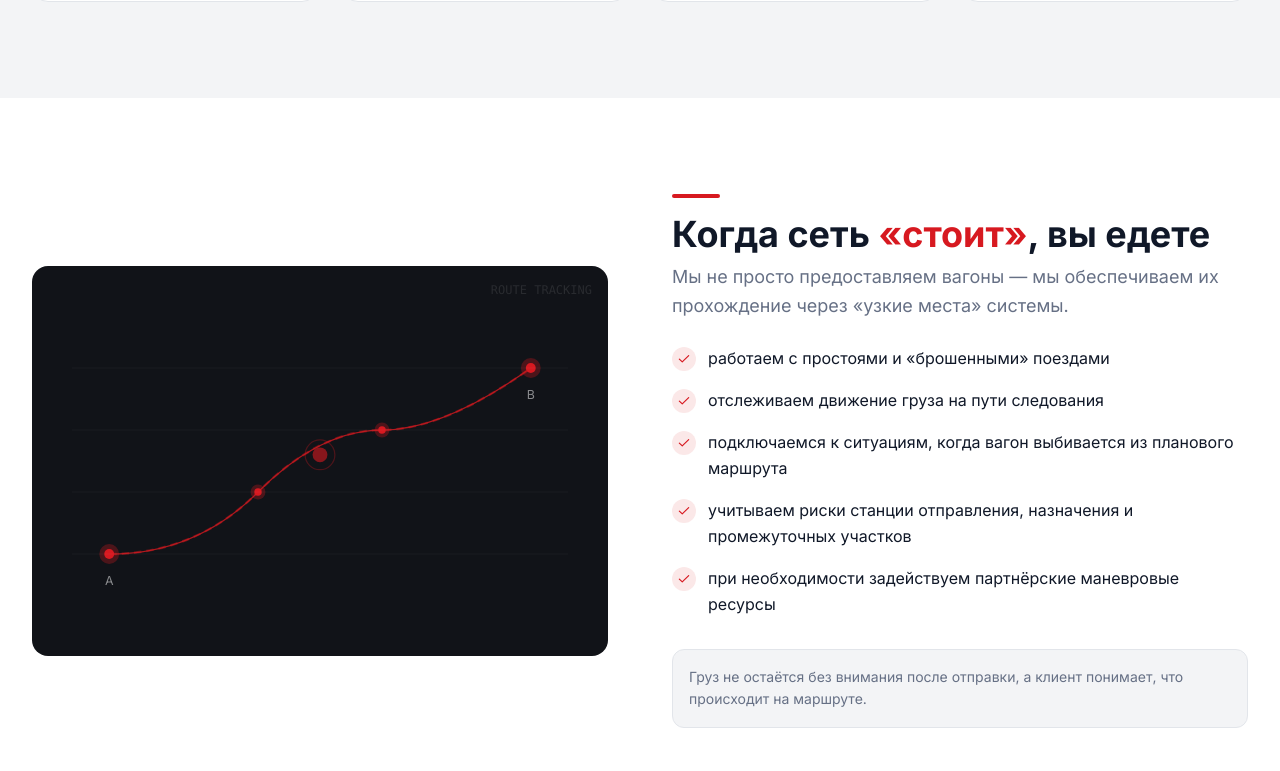
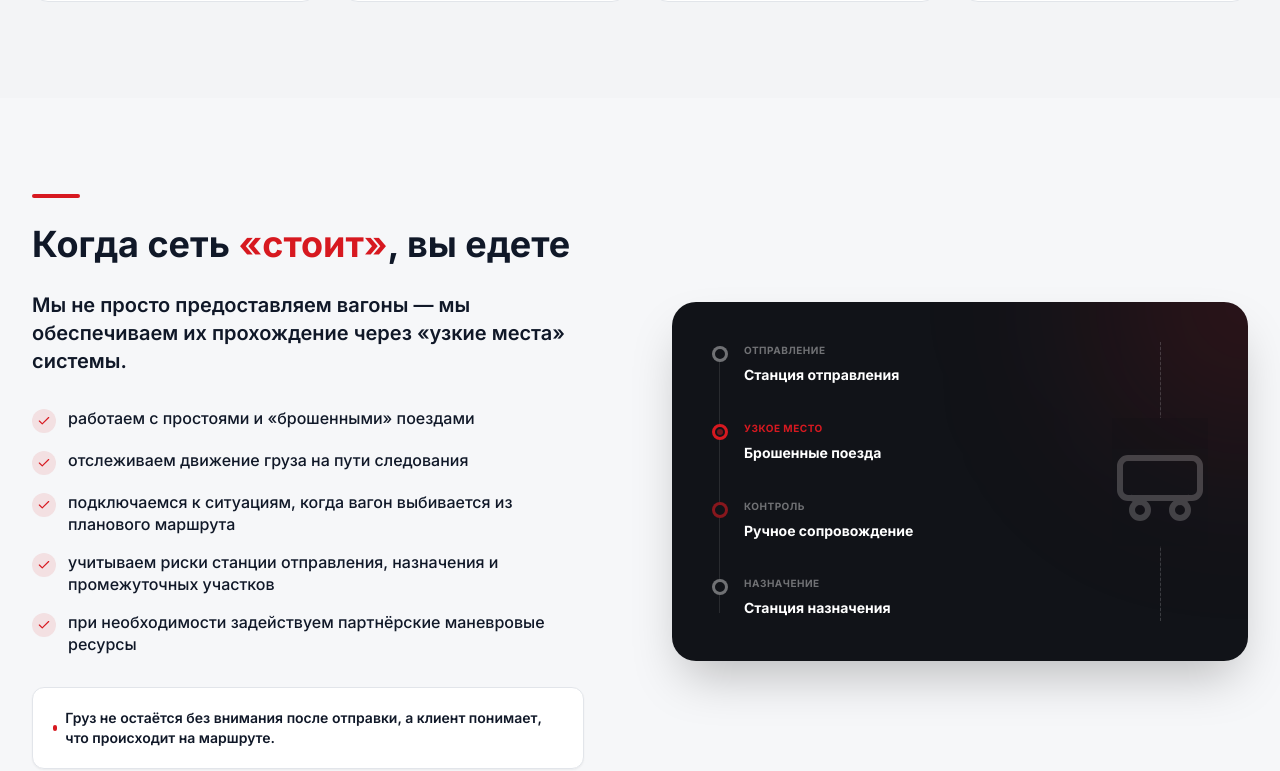
Before and after one commit to matteimikeska49-bot/gkp, a React (Vite) app: page / in a window 1280 px wide. Shown: the part 2829-3600 px from the top of the page. Built offline with nearby package versions, Linux system fonts and the light colour scheme.

Commit message:
refactor: strengthen rail movement section

```diff
--- a/src/sections/MovementSection.jsx
+++ b/src/sections/MovementSection.jsx
@@ -1,4 +1,4 @@
-import { CheckIcon } from '../components/ui/Icons';
+import { CheckIcon, WagonIcon } from '../components/ui/Icons';
 
 const points = [
   'работаем с простоями и «брошенными» поездами',
@@ -10,64 +10,18 @@ const points = [
 
 export default function MovementSection() {
   return (
-    <section className="bg-white section-padding">
+    <section className="bg-section-alt section-padding overflow-hidden">
       <div className="container-main reveal-up">
-        <div className="grid grid-cols-1 lg:grid-cols-2 gap-10 lg:gap-16 items-center">
-          {/* Left: Decorative route visualization */}
-          <div className="relative">
-            <div className="bg-graphite rounded-2xl p-8 md:p-10 relative overflow-hidden">
-              {/* Rail route SVG */}
-              <svg className="w-full h-auto" viewBox="0 0 400 250" fill="none">
-                {/* Track base */}
-                <path d="M30 200 Q100 200 150 150 Q200 100 250 100 Q300 100 370 50" stroke="#D71920" strokeWidth="2" strokeDasharray="6 4" opacity="0.4" />
-                <path d="M30 200 Q100 200 150 150 Q200 100 250 100 Q300 100 370 50" stroke="#D71920" strokeWidth="1" opacity="0.8" />
+        <div className="grid grid-cols-1 lg:grid-cols-12 gap-10 lg:gap-16 items-center">
 
-                {/* Station dots */}
-                <circle cx="30" cy="200" r="8" fill="#D71920" opacity="0.3" />
-                <circle cx="30" cy="200" r="4" fill="#D71920" />
-                <text x="30" y="225" fill="white" fontSize="10" textAnchor="middle" opacity="0.5">A</text>
-
-                <circle cx="150" cy="150" r="6" fill="#D71920" opacity="0.3" />
-                <circle cx="150" cy="150" r="3" fill="#D71920" />
-
-                <circle cx="250" cy="100" r="6" fill="#D71920" opacity="0.3" />
-                <circle cx="250" cy="100" r="3" fill="#D71920" />
-
-                <circle cx="370" cy="50" r="8" fill="#D71920" opacity="0.3" />
-                <circle cx="370" cy="50" r="4" fill="#D71920" />
-                <text x="370" y="75" fill="white" fontSize="10" textAnchor="middle" opacity="0.5">B</text>
-
-                {/* Grid lines */}
-                <line x1="0" y1="50" x2="400" y2="50" stroke="white" strokeWidth="0.3" opacity="0.1" />
-                <line x1="0" y1="100" x2="400" y2="100" stroke="white" strokeWidth="0.3" opacity="0.1" />
-                <line x1="0" y1="150" x2="400" y2="150" stroke="white" strokeWidth="0.3" opacity="0.1" />
-                <line x1="0" y1="200" x2="400" y2="200" stroke="white" strokeWidth="0.3" opacity="0.1" />
-
-                {/* Moving indicator */}
-                <circle cx="200" cy="120" r="6" fill="#D71920" opacity="0.6">
-                  <animate attributeName="opacity" values="0.6;1;0.6" dur="2s" repeatCount="indefinite" />
-                </circle>
-                <circle cx="200" cy="120" r="12" fill="none" stroke="#D71920" strokeWidth="1" opacity="0.3">
-                  <animate attributeName="r" values="12;20;12" dur="2s" repeatCount="indefinite" />
-                  <animate attributeName="opacity" values="0.3;0;0.3" dur="2s" repeatCount="indefinite" />
-                </circle>
-              </svg>
-
-              {/* Decorative tech lines */}
-              <div className="absolute top-4 right-4 text-white/10 text-xs font-mono">
-                ROUTE TRACKING
-              </div>
-            </div>
-          </div>
-
-          {/* Right: Content */}
-          <div>
-            <div className="accent-line mb-4" />
-            <h2 className="section-title mb-2">
+          {/* Left: Content */}
+          <div className="lg:col-span-6 lg:pr-6">
+            <div className="accent-line mb-6" />
+            <h2 className="section-title mb-6 leading-tight">
               Когда сеть <span className="text-accent">«стоит»</span>, вы едете
             </h2>
 
-            <p className="text-text-muted text-lg mb-6 leading-relaxed">
+            <p className="text-text-dark text-lg md:text-xl font-semibold mb-8 leading-relaxed">
               Мы не просто предоставляем вагоны — мы обеспечиваем их прохождение через «узкие места» системы.
             </p>
 
@@ -77,17 +31,79 @@ export default function MovementSection() {
                   <div className="flex-shrink-0 w-6 h-6 rounded-full bg-accent/10 flex items-center justify-center mt-0.5">
                     <CheckIcon className="w-3.5 h-3.5 text-accent" />
                   </div>
-                  <span className="text-text-dark text-base leading-relaxed">{point}</span>
+                  <span className="text-text-dark text-base font-medium leading-snug">{point}</span>
                 </li>
               ))}
             </ul>
 
-            <div className="bg-section-light rounded-xl p-4 border border-card-border">
-              <p className="text-text-muted text-sm leading-relaxed">
+            <div className="bg-white border border-card-border rounded-xl p-5 shadow-sm inline-block">
+              <p className="text-text-dark text-sm font-semibold flex items-center gap-2">
+                <span className="w-1.5 h-1.5 bg-accent rounded-full" />
                 Груз не остаётся без внимания после отправки, а клиент понимает, что происходит на маршруте.
               </p>
             </div>
           </div>
+
+          {/* Right: Realistic Rail Route Visualization */}
+          <div className="lg:col-span-6">
+            <div className="bg-graphite rounded-3xl p-8 md:p-10 relative overflow-hidden shadow-2xl">
+              {/* Background styling */}
+              <div className="absolute inset-0 dot-pattern opacity-10" />
+              <div className="absolute -top-32 -right-32 w-64 h-64 bg-accent/20 rounded-full blur-[100px] pointer-events-none" />
+
+              <div className="relative z-10 flex flex-col sm:flex-row gap-8 sm:gap-12 justify-between">
+
+                {/* Route Timeline */}
+                <div className="flex-1 relative">
+                  <div className="absolute left-[7px] top-2 bottom-2 w-px bg-white/10" />
+
+                  <div className="space-y-8 relative z-10">
+
+                    {/* Step 1: Origin */}
+                    <div className="relative pl-8">
+                      <div className="absolute left-0 top-1 w-4 h-4 rounded-full bg-graphite border-[3px] border-white/40" />
+                      <span className="text-white/40 text-[10px] font-bold uppercase tracking-wider block mb-1">Отправление</span>
+                      <span className="text-white text-sm font-bold">Станция отправления</span>
+                    </div>
+
+                    {/* Step 2: Narrow Point (Active/Alert) */}
+                    <div className="relative pl-8">
+                      <div className="absolute -left-1 top-0 w-6 h-6 rounded-full bg-accent/20 animate-ping" />
+                      <div className="absolute left-0 top-1 w-4 h-4 rounded-full bg-graphite border-[3px] border-accent" />
+                      <div className="absolute left-[5px] top-[9px] w-1.5 h-1.5 rounded-full bg-accent animate-pulse" />
+                      <span className="text-accent text-[10px] font-bold uppercase tracking-wider block mb-1">Узкое место</span>
+                      <span className="text-white text-sm font-bold">Брошенные поезда</span>
+                    </div>
+
+                    {/* Step 3: Control */}
+                    <div className="relative pl-8">
+                      <div className="absolute left-0 top-1 w-4 h-4 rounded-full bg-graphite border-[3px] border-accent/60" />
+                      <span className="text-white/40 text-[10px] font-bold uppercase tracking-wider block mb-1">Контроль</span>
+                      <span className="text-white text-sm font-bold">Ручное сопровождение</span>
+                    </div>
+
+                    {/* Step 4: Destination */}
+                    <div className="relative pl-8">
+                      <div className="absolute left-0 top-1 w-4 h-4 rounded-full bg-graphite border-[3px] border-white/40" />
+                      <span className="text-white/40 text-[10px] font-bold uppercase tracking-wider block mb-1">Назначение</span>
+                      <span className="text-white text-sm font-bold">Станция назначения</span>
+                    </div>
+
+                  </div>
+                </div>
+
+                {/* Train Silhouette decorative element */}
+                <div className="hidden sm:flex flex-col items-center justify-center opacity-20 relative">
+                  <div className="absolute top-0 bottom-0 w-px bg-white/20 border-dashed border-l" />
+                  <div className="bg-graphite py-4 relative z-10">
+                    <WagonIcon className="w-24 h-24 text-white" />
+                  </div>
+                </div>
+
+              </div>
+            </div>
+          </div>
+
         </div>
       </div>
     </section>
```
